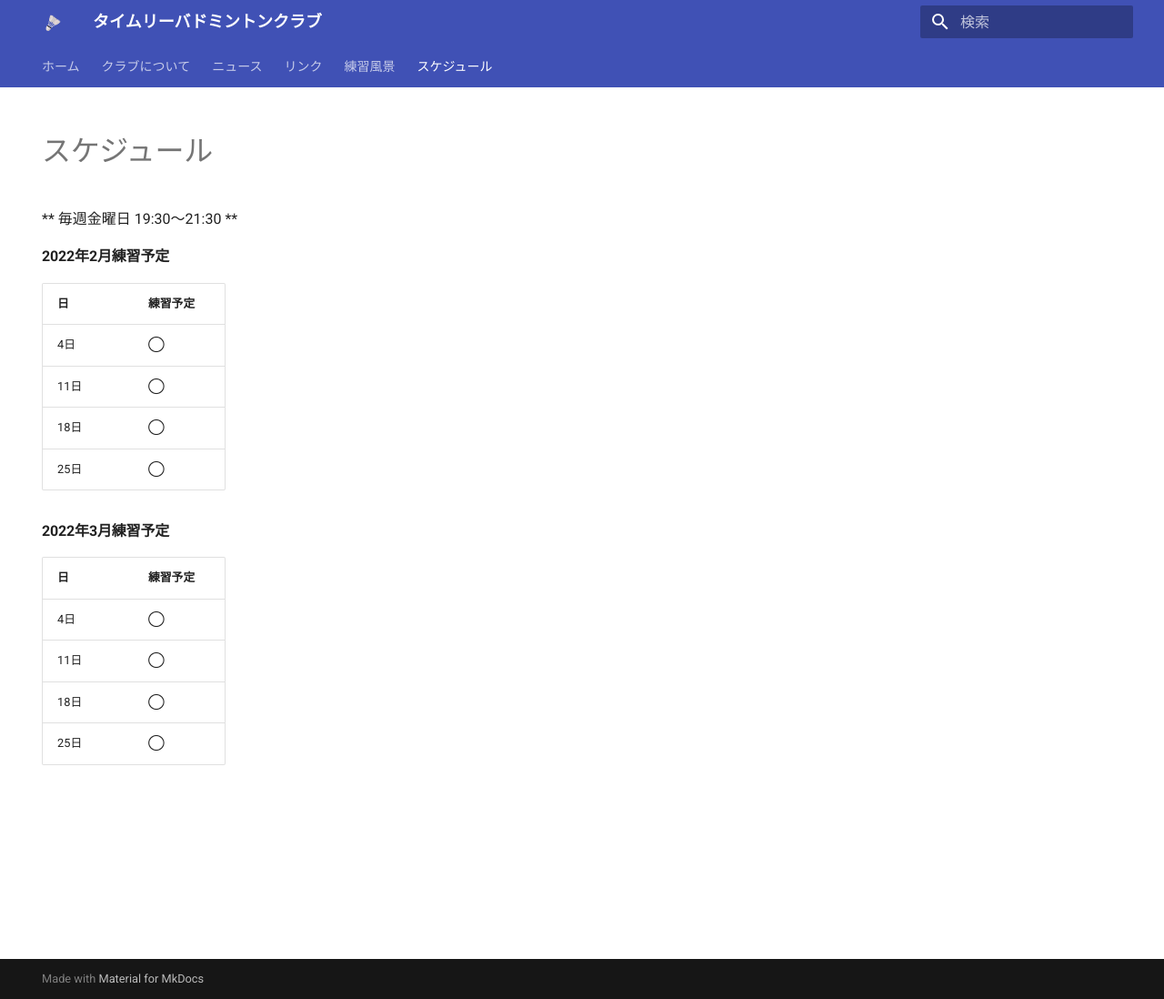
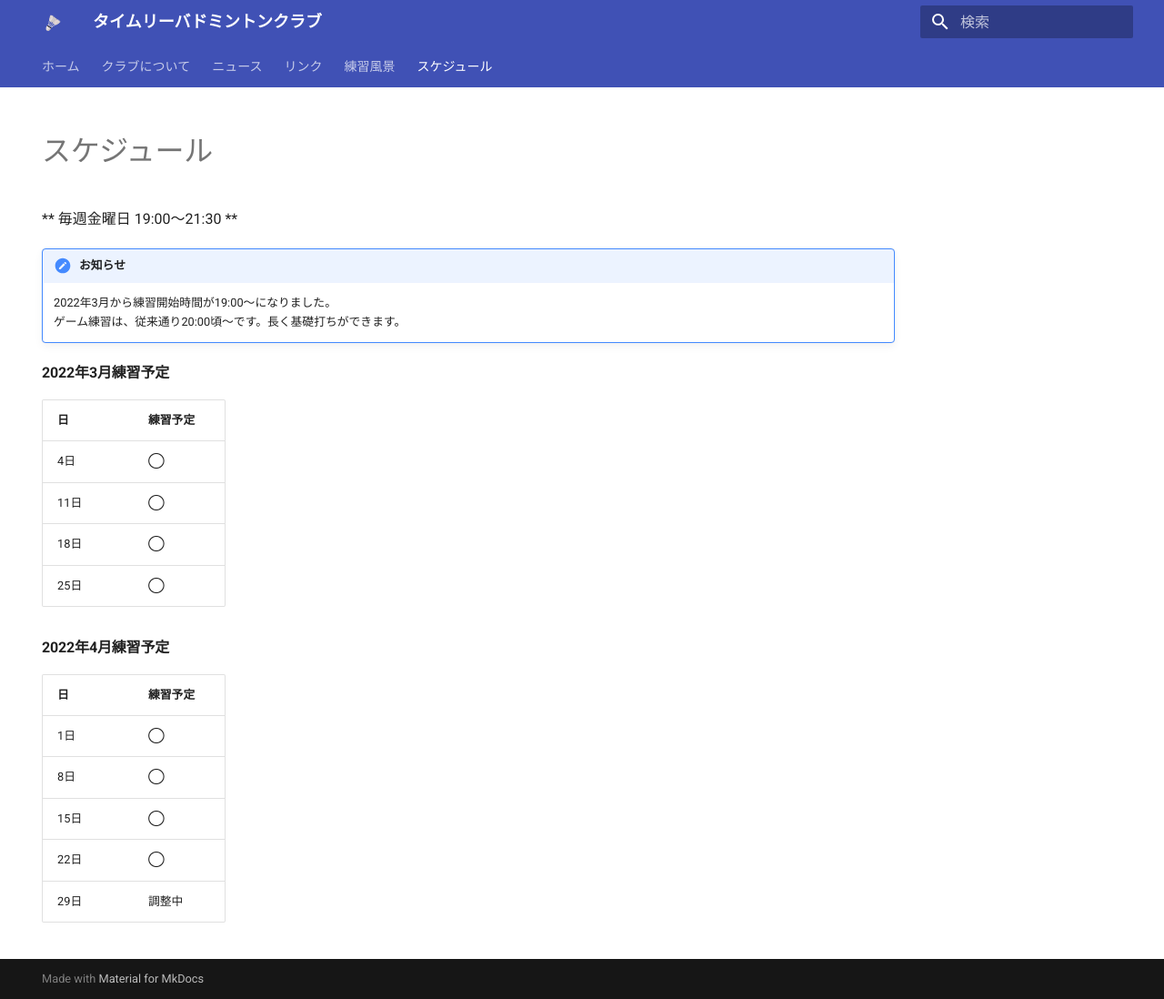
Before and after one commit to itokouji/timely_blog, an MkDocs documentation site: the page built from docs/schedule.md, in a window 1280 px wide and 1098 px high. Shown: the whole window at 91% size. Built offline with MkDocs 1.6.1 and Material for MkDocs 9.7.7, drawn with Linux system fonts in a browser that asks for light colours.

Commit message:
add files

```diff
--- a/docs/schedule.md
+++ b/docs/schedule.md
@@ -3,15 +3,11 @@ hide:
   - navigation
 ---
 # スケジュール
-** 毎週金曜日 19:30〜21:30 **
+** 毎週金曜日 19:00〜21:30 **
 
-#### 2022年2月練習予定
-|日|練習予定|
-|---|---|
-| 4日|◯|
-|11日|◯|
-|18日|◯|
-|25日|◯|
+!!! お知らせ
+    2022年3月から練習開始時間が19:00〜になりました。
+    ゲーム練習は、従来通り20:00頃〜です。長く基礎打ちができます。
 
 #### 2022年3月練習予定
 |日|練習予定|
@@ -20,3 +16,12 @@ hide:
 |11日|◯|
 |18日|◯|
 |25日|◯|
+
+#### 2022年4月練習予定
+|日|練習予定|
+|---|---|
+| 1日|◯|
+| 8日|◯|
+|15日|◯|
+|22日|◯|
+|29日|調整中|
```
